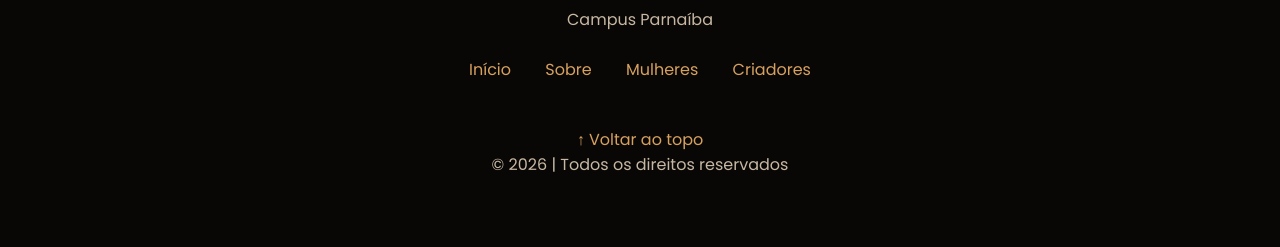
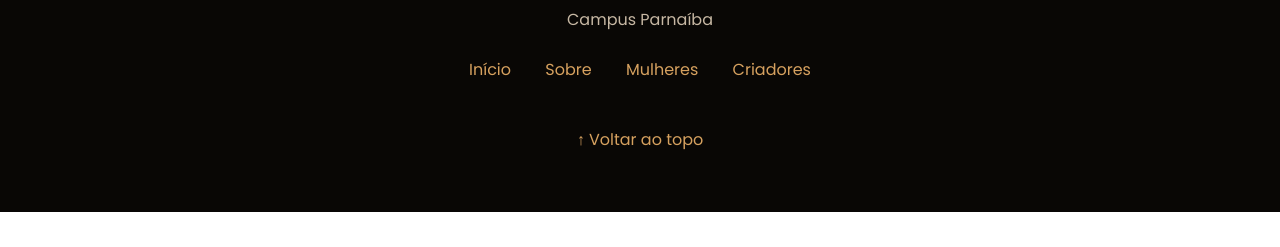
Before and after one commit to wescleya462-cmd/mulheres-na-historia-e-pol-tica, a plain HTML site: page mulheres.html in a window 1280 px wide. Shown: the part 4487-4734 px from the top of the page. After the commit the page ends 4699 px from the top, so only its background shows below. Drawn offline with Linux system fonts and the light colour scheme.

Commit message:
Add files via upload

```diff
--- a/mulheres.html
+++ b/mulheres.html
@@ -429,7 +429,7 @@ Nesta apresentação, conheceremos personalidades que, em diferentes momentos da
 
     <a href="#inicio" class="voltar-topo">↑ Voltar ao topo</a>
 
-    <p>© 2026 | Todos os direitos reservados</p>
+
 </footer>
 
 
```
